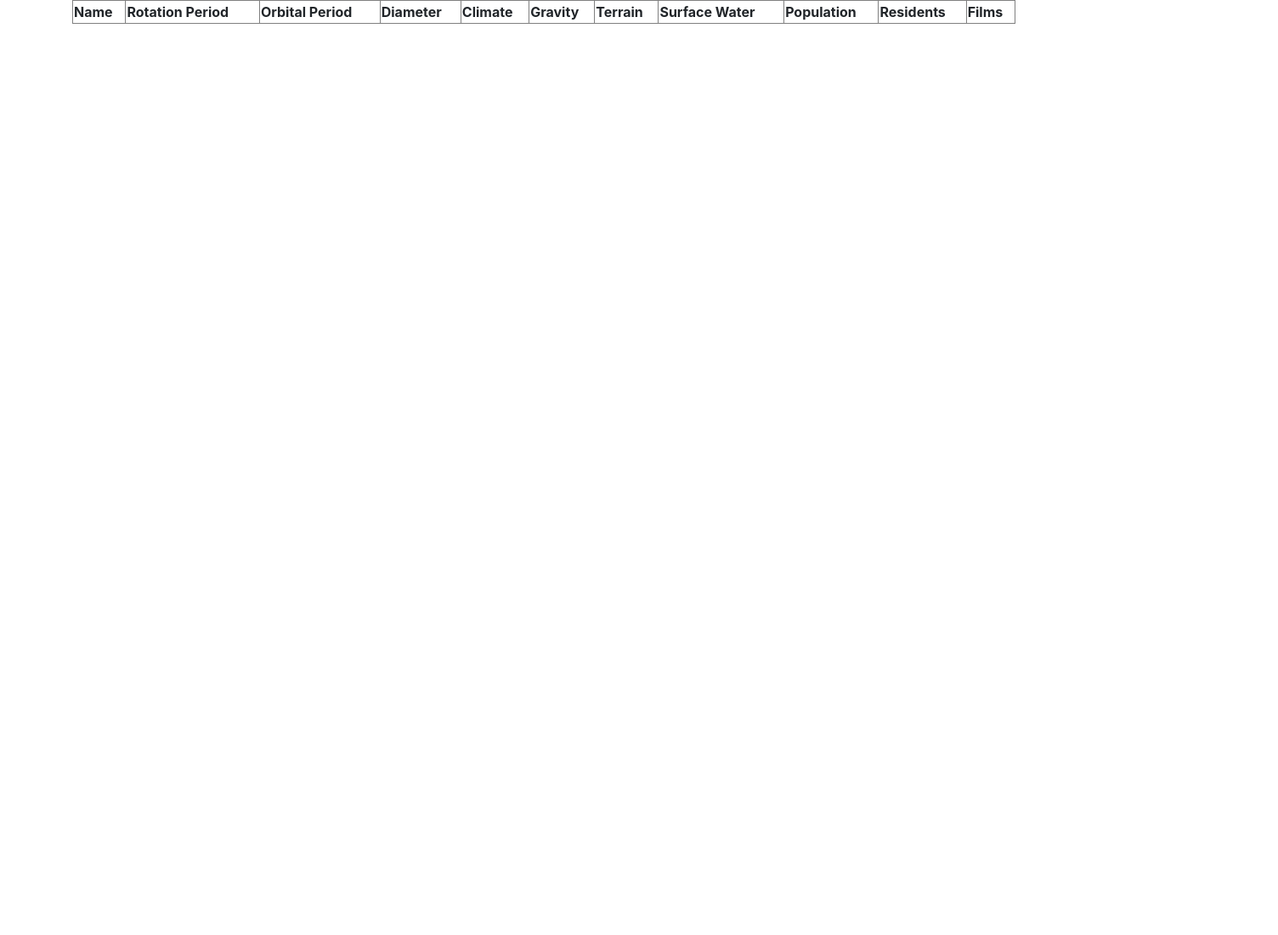
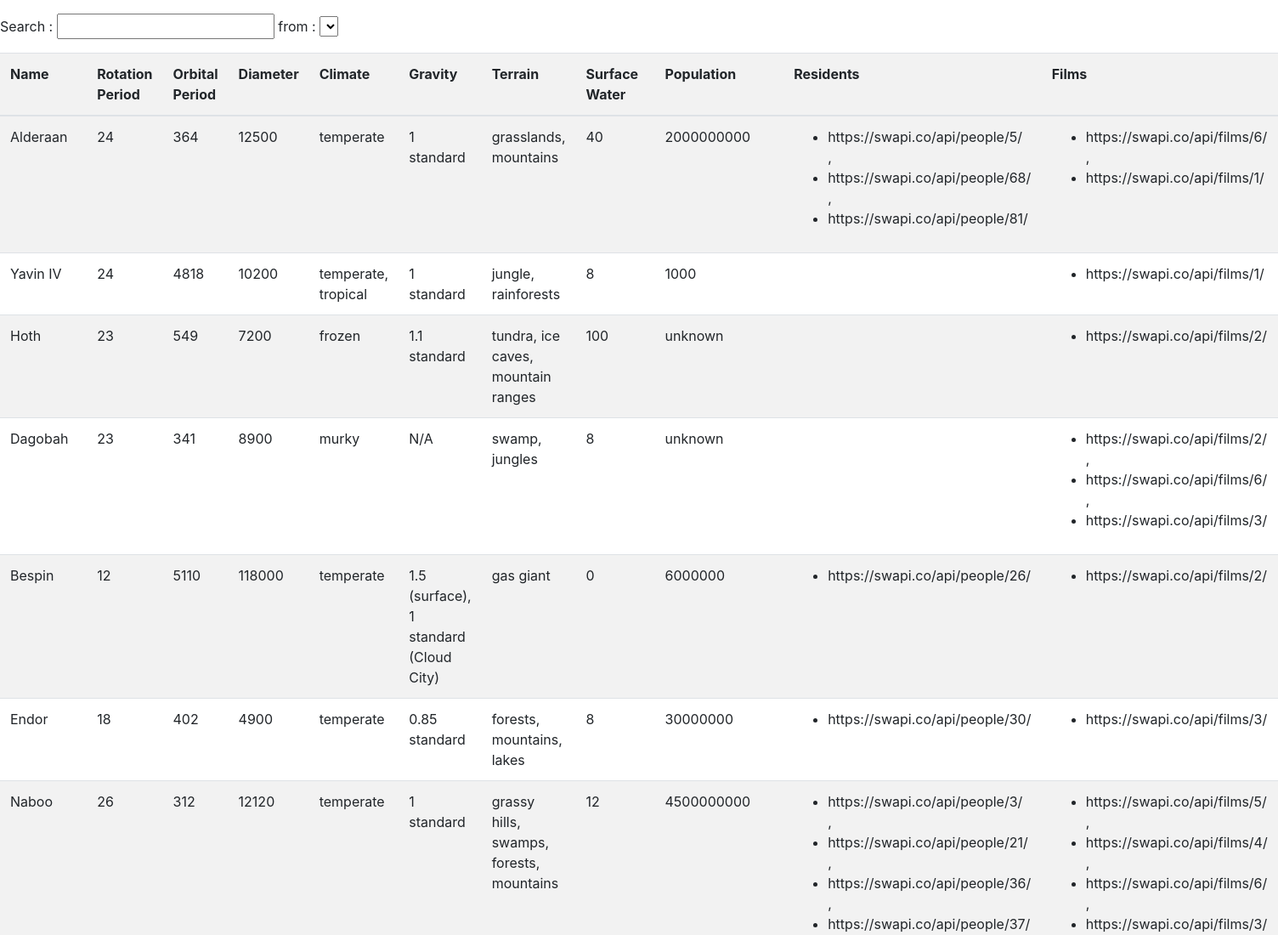
Before and after one commit to Qorthony/Web-Data-Planet, a plain HTML site: page index.html in a window 1280 px wide. Shown: the top 1100 px of the page at 85% size, 1504 px wide, since content can reach past the window. Before the commit the page ends 800 px from the top, so only its background shows below. Drawn offline with nearby package versions, Linux system fonts and the light colour scheme.

Commit message:
data sudah tampil semua dengan baik

```diff
--- a/index.html
+++ b/index.html
@@ -11,8 +11,10 @@
 </head>
 
 <body>
-    <div class="container">
-        <table id="d-tables" border="1" class="w-100">
+    <div class="pt-3 pb-3">
+        <form>
+            <p>Search : <input type="text"/> from : <select name="" id="s-title"></select> </p>
+            <table id="d-tables" class="table table-striped w-100">
                 <tr>
                     <th>Name</th>
                     <th>Rotation Period</th>
@@ -27,27 +29,20 @@
                     <th>Films</th>
                 </tr>
             </table>
+        </form>
     </div>
 
     <script src="planets.js"></script>
     <script>
         console.log(planets[0].films[1]);
-        let tbl=document.getElementById("d-tables");
-        let data="";
-        let residents="";
-        let films="";
-        // planets.map(planet=>{
-        //     let data+=
-        //     for(x in planet.residents){
-        //         residents+="<ul><li>"+planet.residents[x]+"</li></ul>";
-        //     }
-        // })
-        // planets.map(planet=>{
+        let tbl = document.getElementById("d-tables");
+        let data = "";
+        planets.map(planet => {
 
-        //     data+=`<tr><td>${planet.name}</td><td>${planet.rotation_period}</td><td>${planet.orbital_period}</td><td>${planet.diameter}</td><td>${planet.climate}</td><td>${planet.gravity}</td><td>${planet.terrain}</td><td>${planet.surface_water}</td><td>${planet.population}</td><td><ul>${planet.residents}</ul></td><td>${planet.films}</td></tr>`
-        // });
+            data += "<tr><td>" + planet.name + "</td><td>" + planet.rotation_period + "</td><td>" + planet.orbital_period + "</td><td>" + planet.diameter + "</td><td>" + planet.climate + "</td><td>" + planet.gravity + "</td><td>" + planet.terrain + "</td><td>" + planet.surface_water + "</td><td>" + planet.population + "</td><td><ul>" + planet.residents.map(e => "<li>" + e + "</li>") + "</ul></td><td><ul>" + planet.films.map(e => "<li>" + e + "</li>") + "</ul></td></tr>"
+        });
 
-        tbl.insertAdjacentHTML("beforeend",data);
+        tbl.insertAdjacentHTML("beforeend", data);
     </script>
 </body>
 
```
Lines whose indentation alone changed are shown as unchanged.
